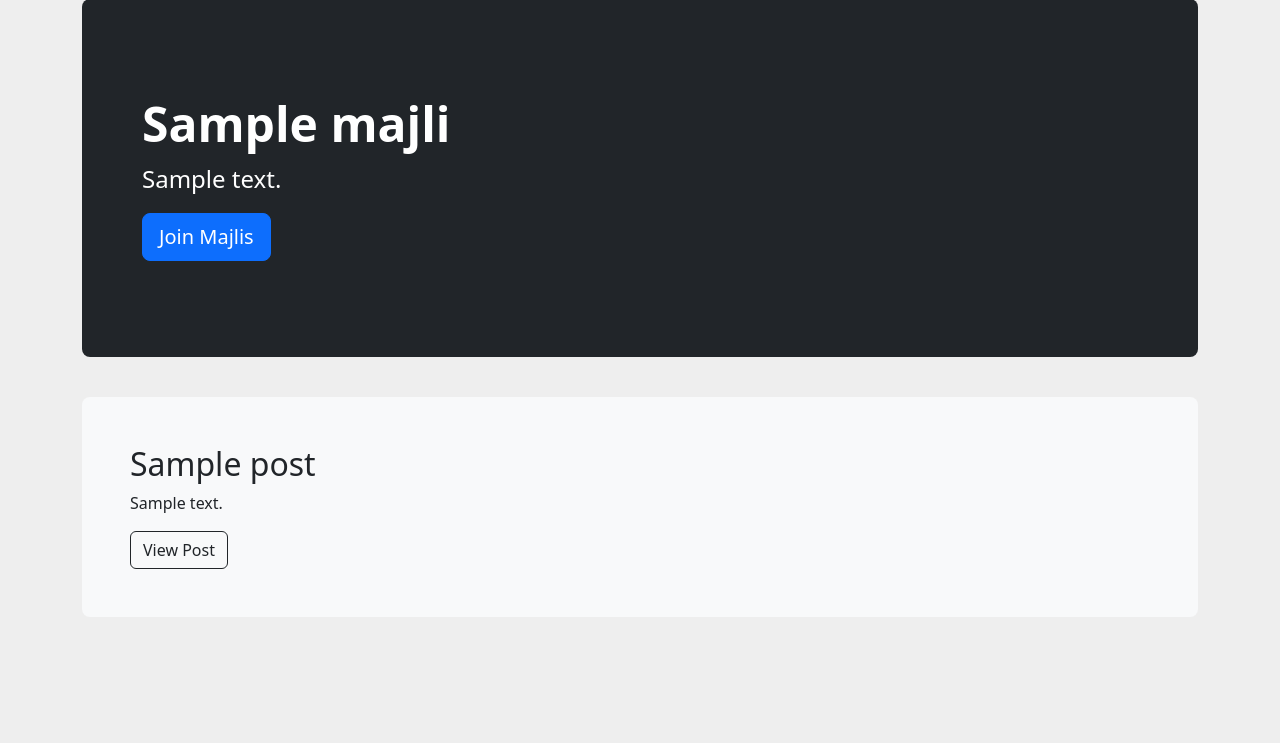
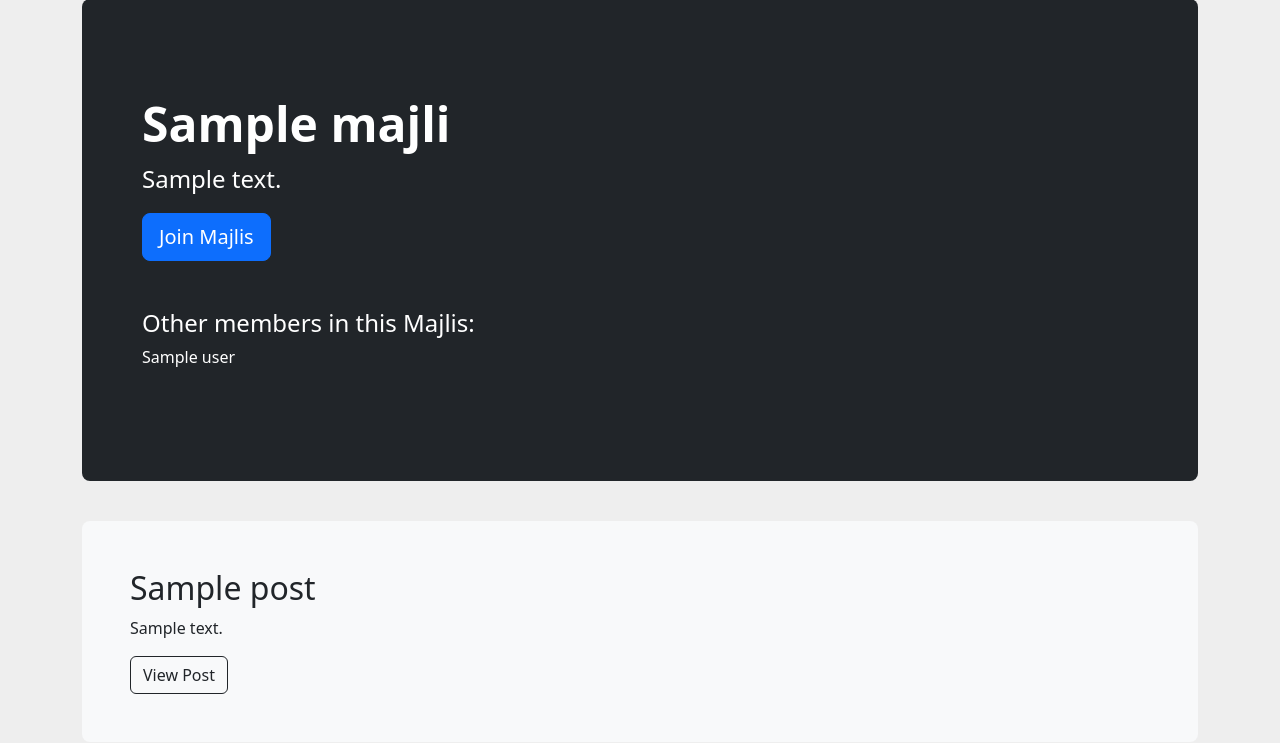
Before and after one commit to HammadSiddiqui/bounswe573-2022, a Django app: template colearning/templates/view_majlis.html in a window 1280 px wide. Shown: the part 57-800 px from the top of the page. Run offline with Django 4.2, Linux system fonts and the light colour scheme; the template is opened without the code that fills it: most values are stand-ins (such as "Sample title", 1, 10 or a date in 2020); some libraries are stand-ins or nearby versions.

Commit message:
Showing names of people enrolled in a Majlis

```diff
--- a/colearning/templates/view_majlis.html
+++ b/colearning/templates/view_majlis.html
@@ -7,6 +7,7 @@
 <div class="container">
     <div class="row">
         <div class="col-md-12">
+
             <div class="p-5 mb-4 text-white bg-dark rounded-3">
                 <div class="container-fluid py-5">
                     <h1 class="display-5 fw-bold">{{ majlis.title }}</h1>
@@ -21,7 +22,14 @@
                         <a href="{% url 'unenroll' majlis.id %}" class="mt-4 btn btn-danger btn-lg" type="button">Leave Majlis</a>
                     </div>
                     {% endif%}
+                    <div class="mt-5">
+                        <h4>Other members in this Majlis:  </h4>
+                        <p>{% for user in majlis.people.all %}
+                            {{user}} <br>
+                            {% endfor %}
+                        </p>
 
+                    </div>
                 </div>
             </div>
         </div>
```
